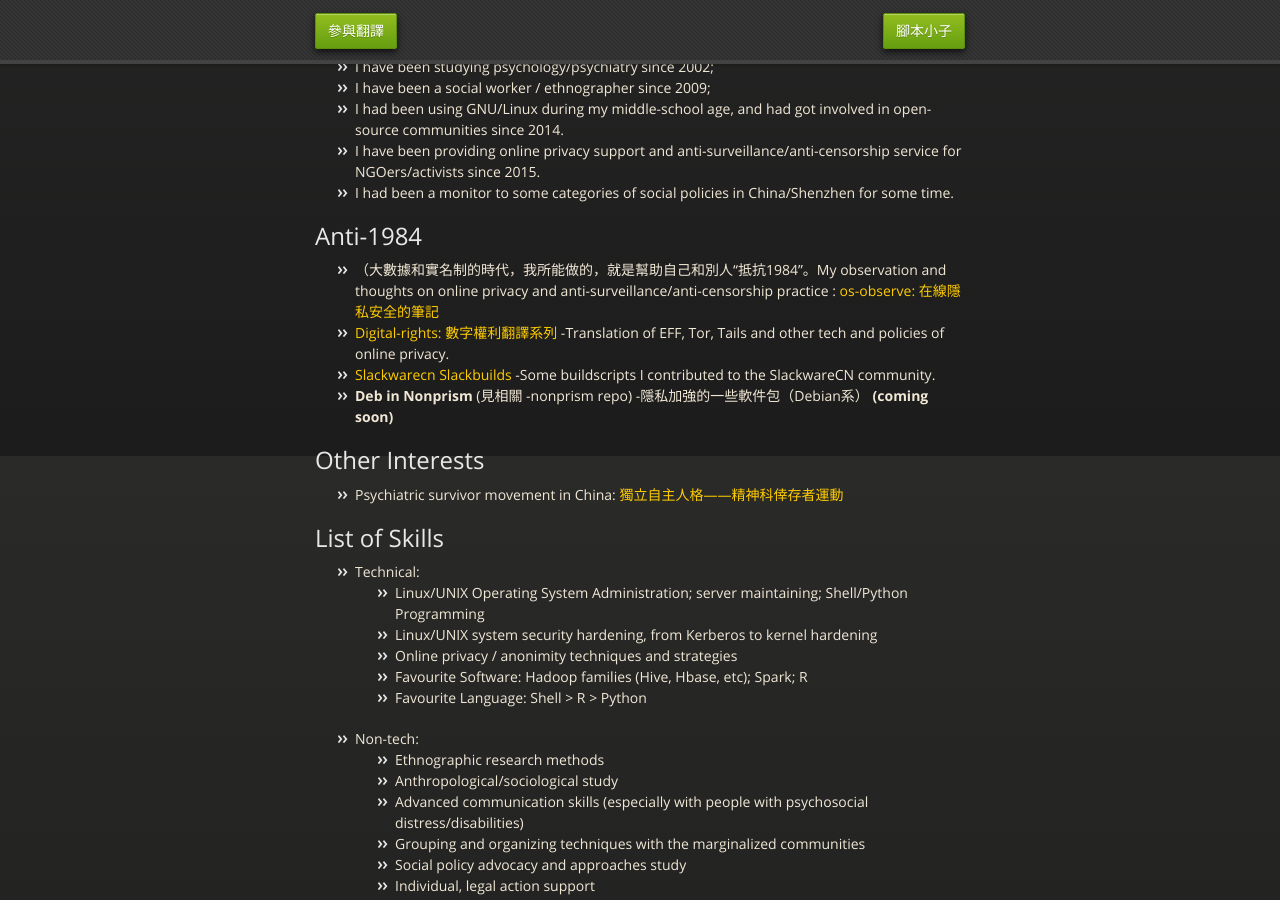
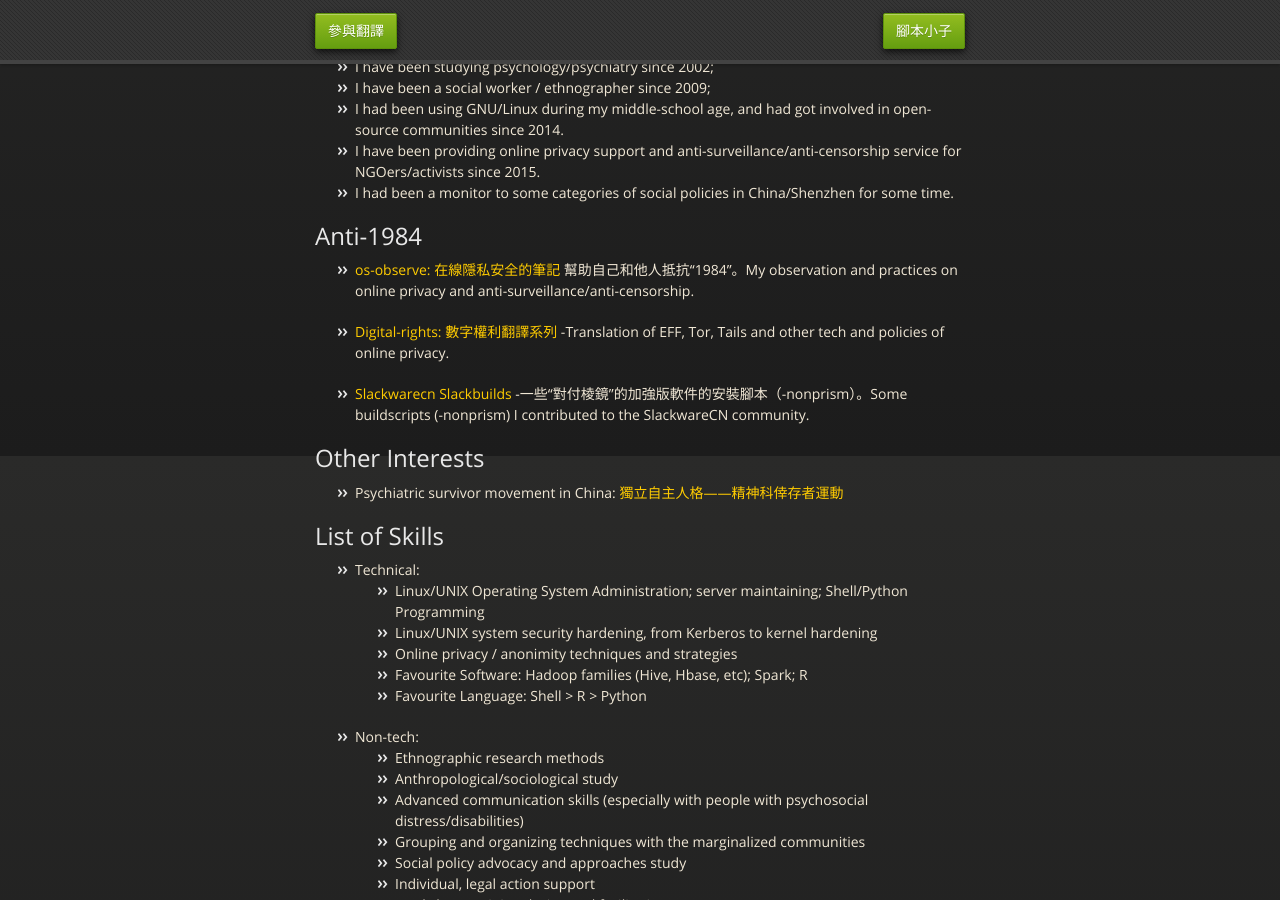
Before and after one commit to mdrights/mdrights.github.io, a Jekyll site: the page built from index.html, in a window 1280 px wide and 900 px high, scrolled down 444 px. Built offline with Jekyll 4.4.1, drawn with Linux system fonts in a browser that asks for light colours.

Commit message:
update self intro

```diff
--- a/_posts/2020-11-09-about-me.md
+++ b/_posts/2020-11-09-about-me.md
@@ -22,10 +22,12 @@ I am **MDrights** ( what? ), formerly trained as a clinical psychologist/ethnogr
 <!--
 - A collaborative platform for social policy participation in China: [mirror-CN: 鏡像拆那——公共政策參與平臺 ]({{ site.baseurl }}/mirror-CN)
 -->
-- （大數據和實名制的時代，我所能做的，就是幫助自己和別人“抵抗1984”。My observation and thoughts on online privacy and anti-surveillance/anti-censorship practice : [os-observe: 在線隱私安全的筆記]({{ site.baseurl }}/os-observe)
+- [os-observe: 在線隱私安全的筆記]({{ site.baseurl }}/os-observe) 幫助自己和他人抵抗“1984”。My observation and practices on online privacy and anti-surveillance/anti-censorship.
+
 - [Digital-rights: 數字權利翻譯系列](https://github.com/mdrights/Digital-rights) -Translation of EFF, Tor, Tails and other tech and policies of online privacy.
-- [Slackwarecn Slackbuilds](https://github.com/slackwarecn-slackbuilds) -Some buildscripts I contributed to the SlackwareCN community.
-- **Deb in Nonprism** (見相關 -nonprism repo) -隱私加強的一些軟件包（Debian系） __(coming soon)__
+
+- [Slackwarecn Slackbuilds](https://github.com/slackwarecn-slackbuilds) -一些“對付棱鏡”的加強版軟件的安裝腳本（-nonprism）。Some buildscripts (-nonprism) I contributed to the SlackwareCN community.
+
 
 ## Other Interests
 - Psychiatric survivor movement in China: [獨立自主人格——精神科倖存者運動]({{ site.baseurl }}/beyond-psychiatry)
```
